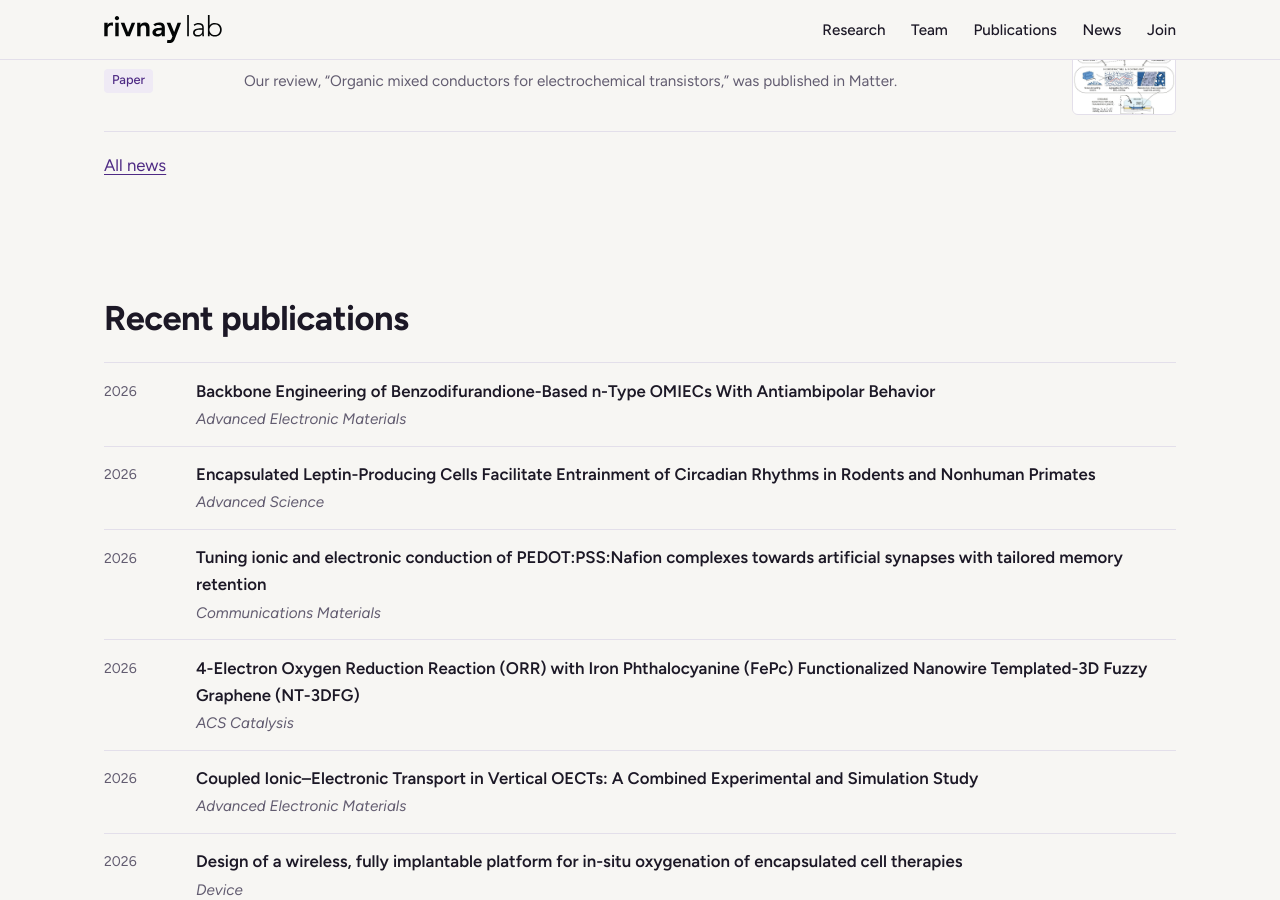
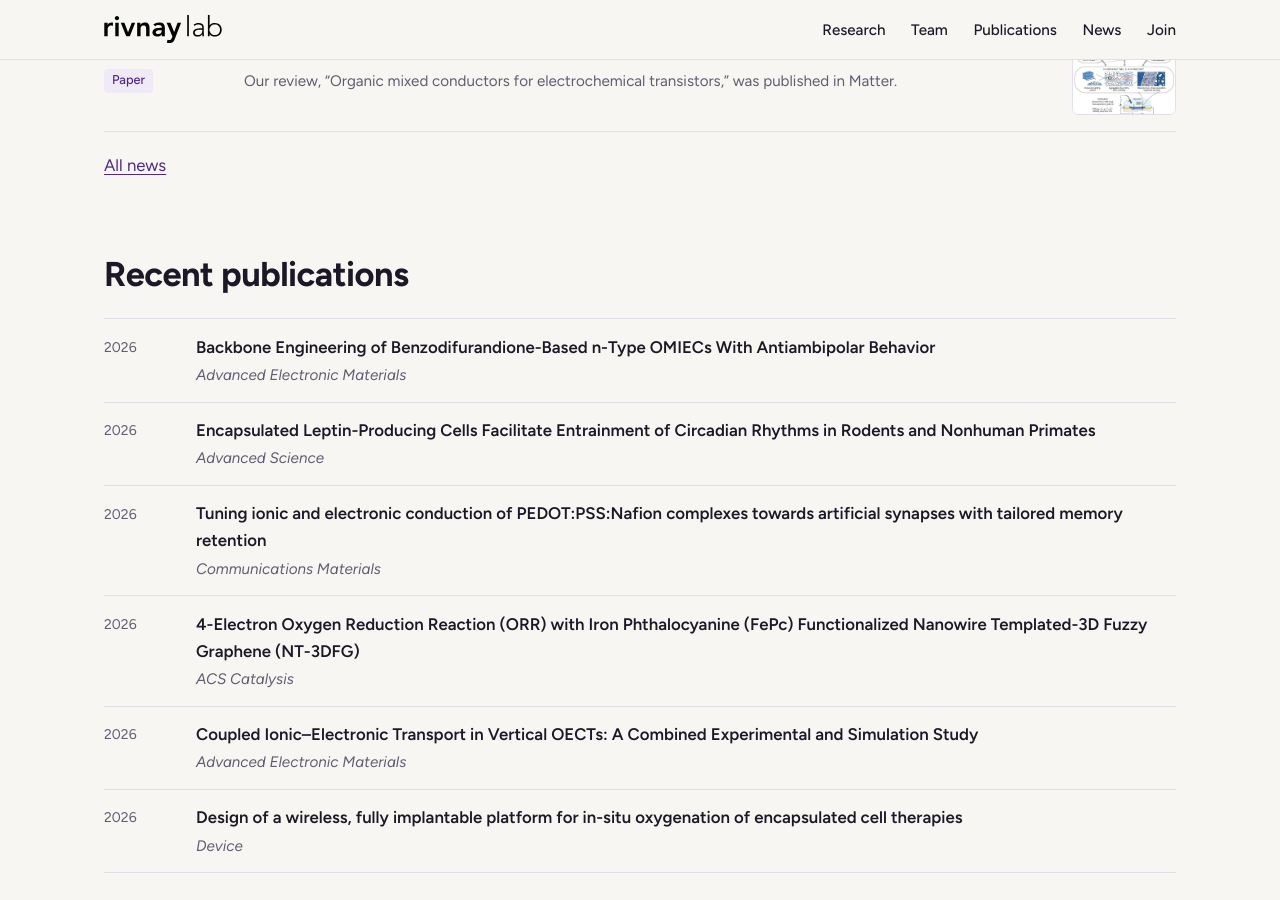
Before and after one commit to jtwillia01/rivnay-lab, a Jekyll site: the page built from index.html, in a window 1280 px wide and 900 px high, scrolled down 1696 px. Built offline with Jekyll 4.4.1, drawn with Linux system fonts in a browser that asks for light colours.

Commit message:
Home: tighten the gap where two same-background sections meet
Co-Authored-By: Claude Opus 5 <noreply@anthropic.com>

```diff
--- a/assets/css/style.css
+++ b/assets/css/style.css
@@ -58,6 +58,9 @@ figcaption { font-size: var(--fs-xs); color: var(--muted); margin-top: 0.6rem; l
 .muted { color: var(--muted); }
 .section { padding-block: 3.75rem; }
 .section:last-child { padding-bottom: 0; }   /* the footer already carries 4rem above it */
+/* two sections on the same background do not need a full 2x padding between them; a change of
+   background (the white band) still gets the full break */
+.section:not(.band) + .section:not(.band) { padding-top: 1rem; }
 .section > .wrap > h2 { margin-bottom: 1.5rem; }
 .band { background: var(--paper); border-block: 1px solid var(--line); }
 .section-head { margin-bottom: 1.75rem; }
```
